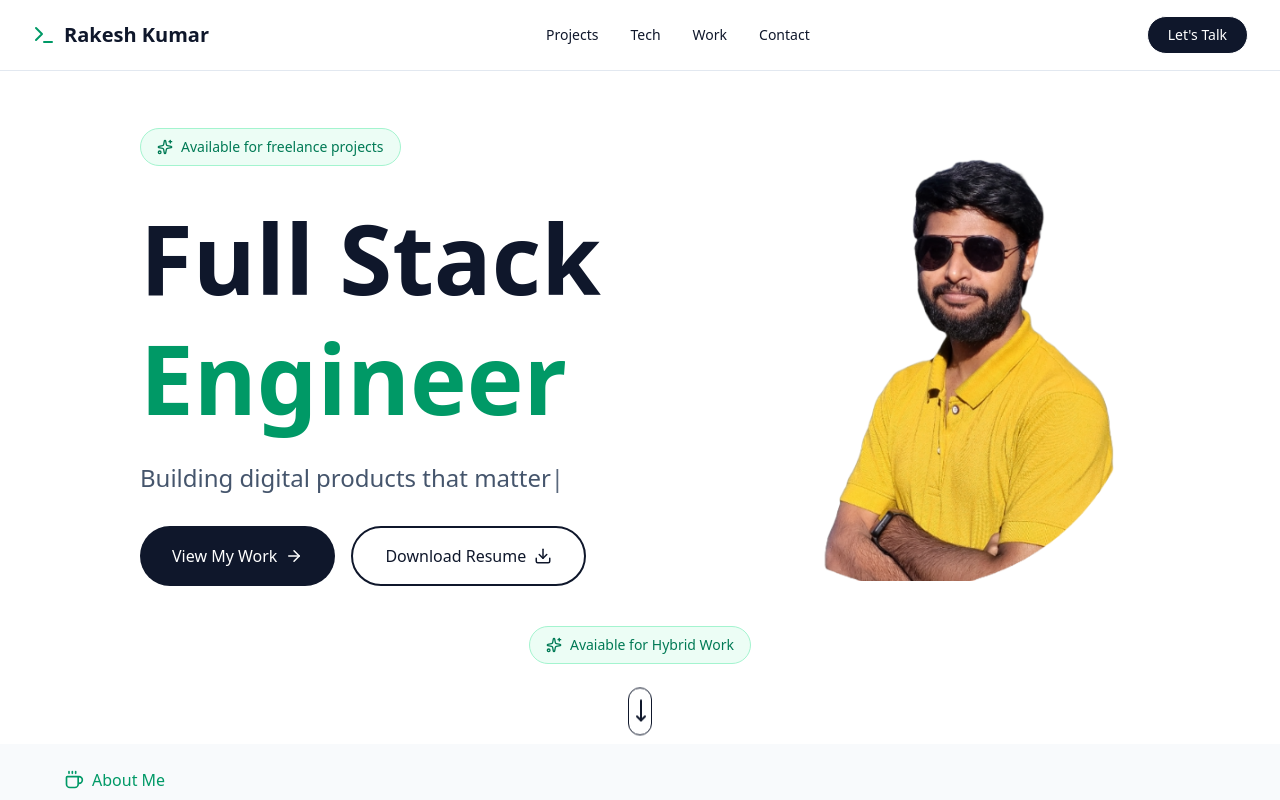
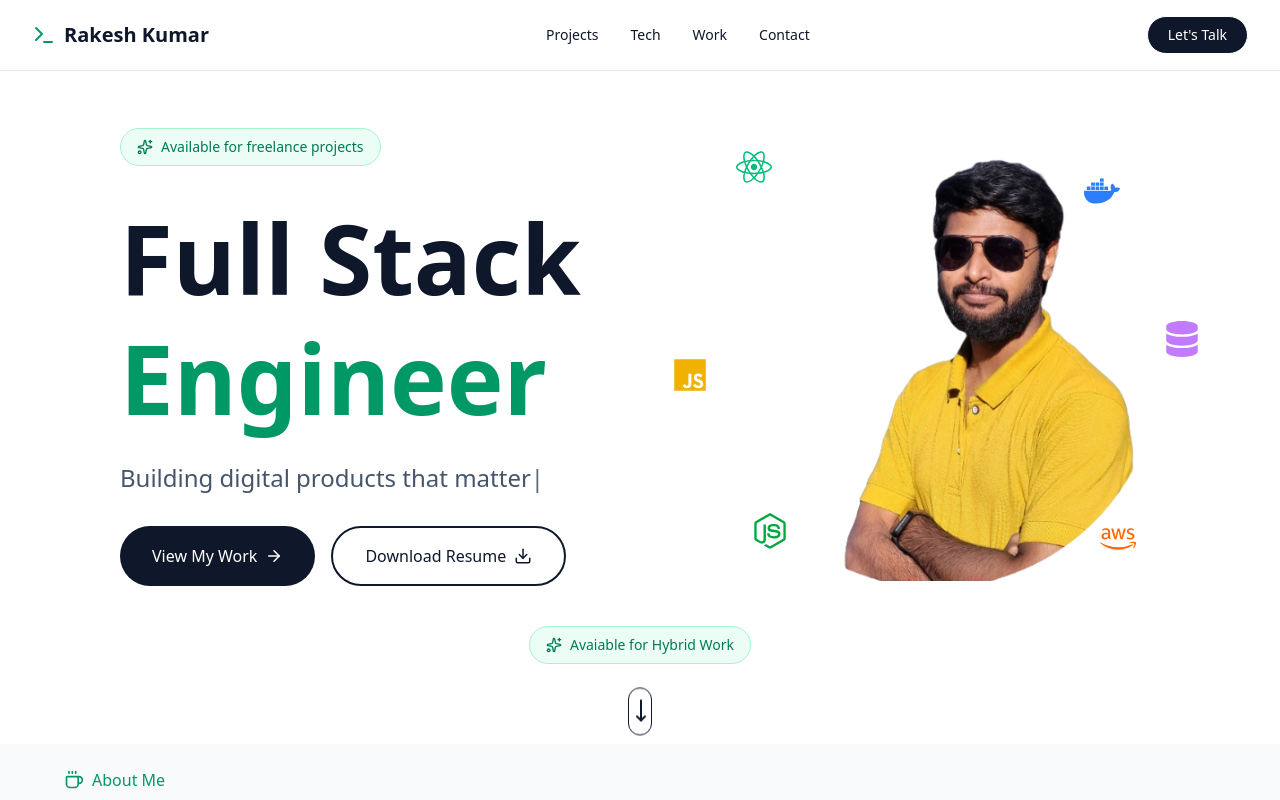
Before and after one commit to Rakesh709/portfolio, a React (Vite) app: page / in a window 1280 px wide. Shown: the top 800 px of the page. Built offline with nearby package versions, Linux system fonts and the light colour scheme.

Commit message:
hero section modefied

```diff
--- a/package.json
+++ b/package.json
@@ -15,6 +15,7 @@
     "lucide-react": "^0.544.0",
     "react": "^19.1.1",
     "react-dom": "^19.1.1",
+    "react-icons": "^5.5.0",
     "tailwindcss": "^4.1.14"
   },
   "devDependencies": {
--- a/src/components/Hero.jsx
+++ b/src/components/Hero.jsx
@@ -77,10 +77,90 @@
 
 
 
+// import React, { useState, useEffect } from "react";
+// import SparkleButton from "./SparkleButton.jsx";
+// import { ArrowRight, Download } from "lucide-react";
+// import profilePic from "../assets/newProfile.png";
+
+// const Hero = () => {
+//   const [typedText, setTypedText] = useState("");
+//   const [currentIndex, setCurrentIndex] = useState(0);
+//   const fullText = "Building digital products that matter";
+
+//   useEffect(() => {
+//     if (currentIndex < fullText.length) {
+//       const timeout = setTimeout(() => {
+//         setTypedText(fullText.slice(0, currentIndex + 1));
+//         setCurrentIndex(currentIndex + 1);
+//       }, 80);
+//       return () => clearTimeout(timeout);
+//     }
+//   }, [currentIndex]);
+
+//   return (
+//     <section className="pt-32 pb-10 px-6 md:px-10 lg:px-35 flex flex-col-reverse md:flex-row items-center justify-between gap-10">
+//       {/* Left Content */}
+//       <div className="flex-1">
+//         <SparkleButton text="Available for freelance projects" />
+
+//         <h1 className="text-5xl md:text-7xl lg:text-8xl font-bold mb-6 leading-tight">
+//           Full Stack <br />
+//           <span className="text-emerald-600">Engineer</span>
+//         </h1>
+
+//         <p className="text-xl md:text-2xl text-slate-600 font-light mb-8">
+//           {typedText}
+//           <span className="animate-pulse">|</span>
+//         </p>
+
+//         <div className="flex flex-wrap gap-4">
+//           <button className="px-8 py-4 bg-slate-900 text-white rounded-full font-medium hover:bg-slate-800 transition flex items-center gap-2">
+//             View My Work <ArrowRight size={18} />
+
+//           </button>
+
+//           <a
+//             href="https://drive.google.com/file/d/1ObJ9_u5Q5YDp2mjiXTZBa87HsAGq3knd/view?usp=sharing"
+//             target="_blank"
+//             rel="noopener noreferrer"
+//             className="px-8 py-4 border-2 border-slate-900 rounded-full font-medium hover:bg-slate-50 transition flex items-center gap-2"
+//           >
+//             Download Resume <Download size={18} />
+//           </a>
+//         </div>
+//       </div>
+
+//       {/* Right Image */}
+//       <div className="flex-1 flex justify-center md:justify-end">
+//         <img
+//           src={profilePic}
+//           alt="Rakesh Kumar"
+//           className="rounded-lg w-full max-w-sm md:max-w-md object-cover transform transition-transform duration-500 hover:rotate-3 hover:scale-105"
+//         />
+//       </div>
+
+//     </section>
+//   );
+// };
+
+// export default Hero;
+
+
+
 import React, { useState, useEffect } from "react";
 import SparkleButton from "./SparkleButton.jsx";
-import { ArrowRight, Download } from "lucide-react";
+import {
+  ArrowRight,
+  Download,
+  Cloud,
+  Cpu,
+  Server,
+  Database,
+} from "lucide-react";
 import profilePic from "../assets/newProfile.png";
+import { FaReact, FaAws, FaDocker, FaNodeJs,FaJs ,FaDatabase  } from "react-icons/fa";
+
+
 
 const Hero = () => {
   const [typedText, setTypedText] = useState("");
@@ -98,9 +178,9 @@ const Hero = () => {
   }, [currentIndex]);
 
   return (
-    <section className="pt-32 pb-10 px-6 md:px-10 lg:px-35 flex flex-col-reverse md:flex-row items-center justify-between gap-10">
+    <section className="relative overflow-hidden pt-32 pb-10 px-6 md:px-10 lg:px-30 flex flex-col-reverse md:flex-row items-center justify-between gap-10">
       {/* Left Content */}
-      <div className="flex-1">
+      <div className="flex-1 z-10">
         <SparkleButton text="Available for freelance projects" />
 
         <h1 className="text-5xl md:text-7xl lg:text-8xl font-bold mb-6 leading-tight">
@@ -114,10 +194,12 @@ const Hero = () => {
         </p>
 
         <div className="flex flex-wrap gap-4">
-          <button className="px-8 py-4 bg-slate-900 text-white rounded-full font-medium hover:bg-slate-800 transition flex items-center gap-2">
+          <a
+            href="#projects"
+            className="px-8 py-4 bg-slate-900 text-white rounded-full font-medium hover:bg-emerald-600 transition flex items-center gap-2"
+          >
             View My Work <ArrowRight size={18} />
-
-          </button>
+          </a>
 
           <a
             href="https://drive.google.com/file/d/1ObJ9_u5Q5YDp2mjiXTZBa87HsAGq3knd/view?usp=sharing"
@@ -130,15 +212,43 @@ const Hero = () => {
         </div>
       </div>
 
-      {/* Right Image */}
-      <div className="flex-1 flex justify-center md:justify-end">
-        <img
-          src={profilePic}
-          alt="Rakesh Kumar"
-          className="rounded-lg w-full max-w-sm md:max-w-md object-cover transform transition-transform duration-500 hover:rotate-3 hover:scale-105"
-        />
+      {/* Right Image + Floating Icons */}
+      <div className="flex-1 relative flex justify-center md:justify-end">
+        <div className="relative w-full max-w-sm md:max-w-md">
+          <img
+            src={profilePic}
+            alt="Rakesh Kumar"
+            className="rounded-lg w-full object-cover transform transition-transform duration-500 hover:rotate-3 hover:scale-105"
+          />
+
+          {/* Floating Tech Icons */}
+          <FaReact className="absolute text-emerald-500 text-4xl animate-bounce-slow top-4 left-6" />
+          <FaNodeJs className="absolute text-green-600 text-4xl animate-bounce-slow bottom-8 left-10" />
+          <FaDocker className="absolute text-blue-500 text-4xl animate-bounce-slow top-10 right-10" />
+          <FaAws className="absolute text-orange-500 text-4xl animate-bounce-slow bottom-6 right-6" />
+          <FaJs  className="absolute text-yellow-500  text-4xl top-1/2 left-[-40px] hidden md:block" />
+          <FaDatabase  className="absolute text-purple-400  text-4xl bottom-1/2 right-[-40px] hidden md:block" />
+        </div>
       </div>
 
+      {/* Soft background electric gradient */}
+      {/* <div className="absolute inset-0 bg-gradient-to-r from-transparent via-red-50/50 to-transparent blur-3xl pointer-events-none"></div> */}
+
+      {/* Animations */}
+      <style jsx>{`
+        @keyframes bounce-slow {
+          0%,
+          100% {
+            transform: translateY(0);
+          }
+          50% {
+            transform: translateY(-8px);
+          }
+        }
+        .animate-bounce-slow {
+          animation: bounce-slow 3s ease-in-out infinite;
+        }
+      `}</style>
     </section>
   );
 };
```
Also changed, not shown: 1 other file (tests, documents, lock files or other folders).
